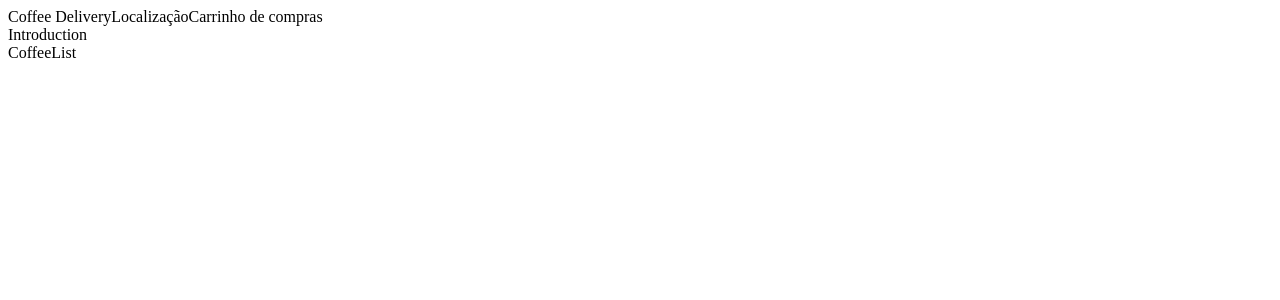
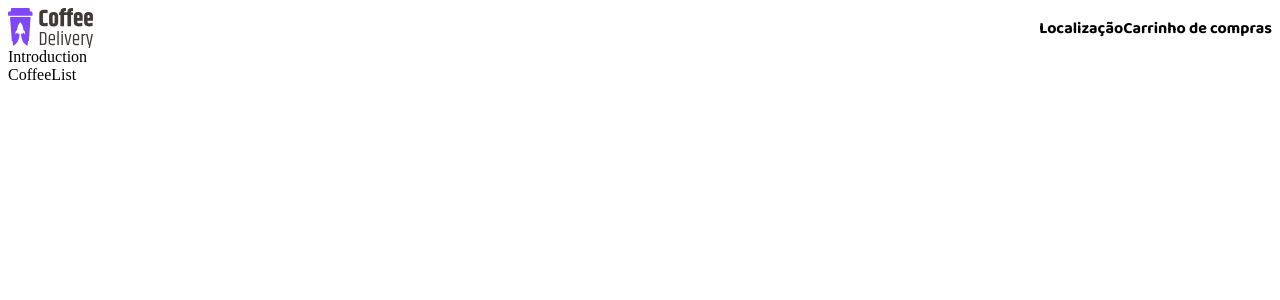
Before and after one commit to viniciusmb17/coffee-delivery, a React (Vite) app: page / in a window 1280 px wide. Shown: the top 300 px of the page. Built offline with nearby package versions, Linux system fonts and the light colour scheme.

Commit message:
style: initial Header styles

```diff
--- a/src/components/Header/index.tsx
+++ b/src/components/Header/index.tsx
@@ -1,9 +1,15 @@
+import { HeaderContainer } from './style'
+
+import logoCoffeeDelivery from '../../assets/logo-coffee-delivery.svg'
+
 export function Header() {
   return (
-    <div>
-      <span>Coffee Delivery</span>
-      <span>Localização</span>
-      <span>Carrinho de compras</span>
-    </div>
+    <HeaderContainer>
+      <img src={logoCoffeeDelivery} alt="" />
+      <nav>
+        <span>Localização</span>
+        <span>Carrinho de compras</span>
+      </nav>
+    </HeaderContainer>
   )
 }
--- /dev/null
+++ b/src/components/Header/style.ts
@@ -0,0 +1,10 @@
+import styled from 'styled-components'
+
+export const HeaderContainer = styled.header`
+  display: flex;
+  align-items: center;
+  justify-content: space-between;
+
+  font-family: 'Baloo 2', cursive;
+  font-weight: 700;
+`
```
Also changed, not shown: src/assets/intro-coffee-delivery.png (added), src/assets/logo-coffee-delivery.svg (added).
